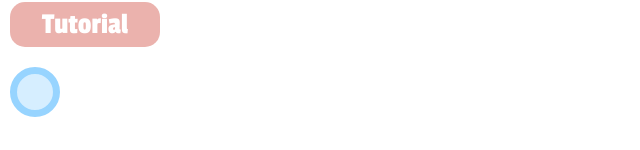
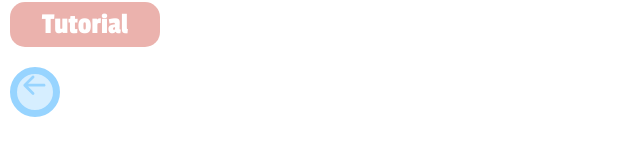
Before and after one commit to shaelorch/MDIA2109Fetch, a Next.js app: page /test in a window 1280 px wide. Shown: the part 218-368 px from the top of the page, without its empty margins (0-640 px from the left). Built offline with nearby package versions, Linux system fonts and the light colour scheme.

Commit message:
circle button somewhat completed

```diff
--- a/comps/circleButton.js
+++ b/comps/circleButton.js
@@ -4,6 +4,7 @@ const CircleCont = styled.div `
 `
 
 const CirButton = styled.button `
+display: flex;
 width: 50px;
 height: 50px;
 border-radius: 50px;
@@ -14,11 +15,11 @@ margin: 10px;
 
 
 export default function circleButton ({
-
+    imgtype='/arrow.svg'
 }){
 return <CircleCont>
     <CirButton>
-
+    <img height={20} src={imgtype}/>
     </CirButton>
 </CircleCont>
 }
```
Also changed, not shown: public/arrow.svg (added).
